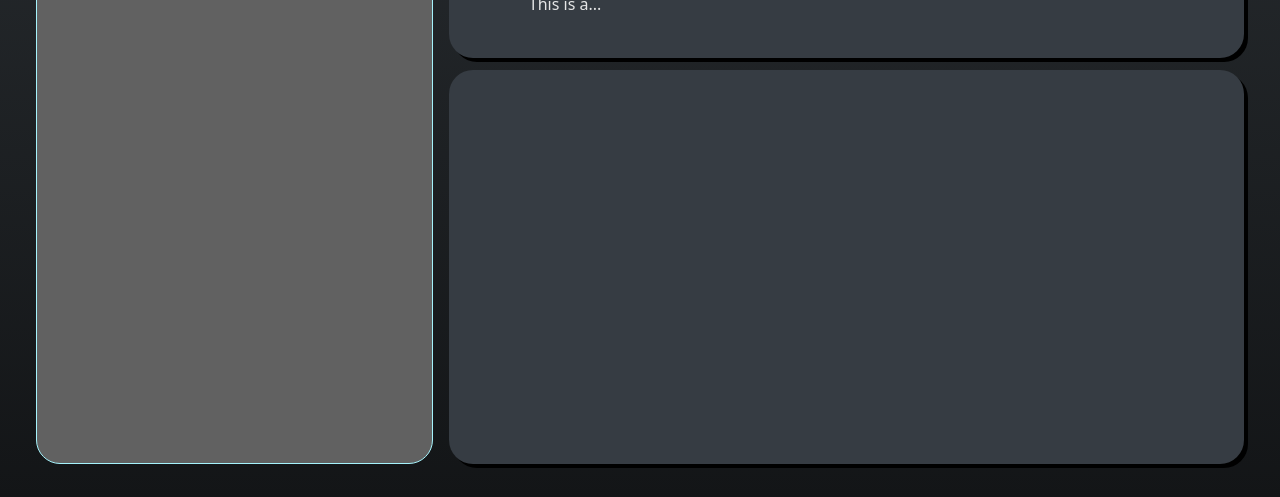
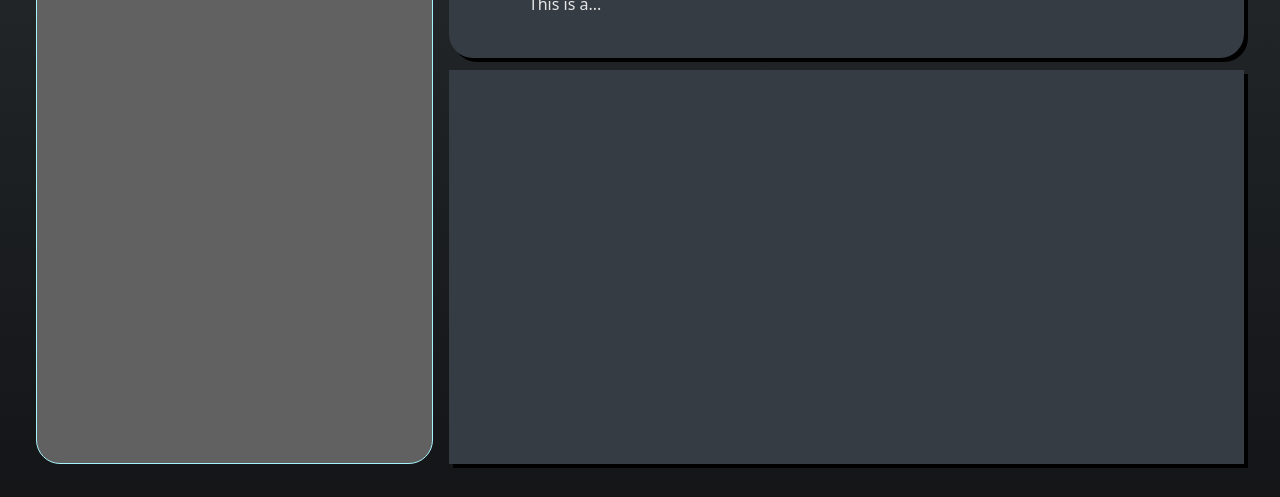
Before and after one commit to shreyansh4532/Lunacal-Assignment, a React (Vite) app: page / in a window 1280 px wide. Shown: the part 372-869 px from the top of the page. Built offline with nearby package versions, Linux system fonts and the light colour scheme.

Commit message:
testing deployment

```diff
--- a/src/page-components/LowerWidget.jsx
+++ b/src/page-components/LowerWidget.jsx
@@ -2,7 +2,7 @@
 
 function LowerWidget() {
   return (
-    <div className="bg-[#363C43] h-1/2 rounded-3xl shadow-custom-no-blur shadow-black"></div>
+    <div className="bg-[#363C43] h-1/2  shadow-custom-no-blur shadow-black"></div>
   )
 }
 
```
